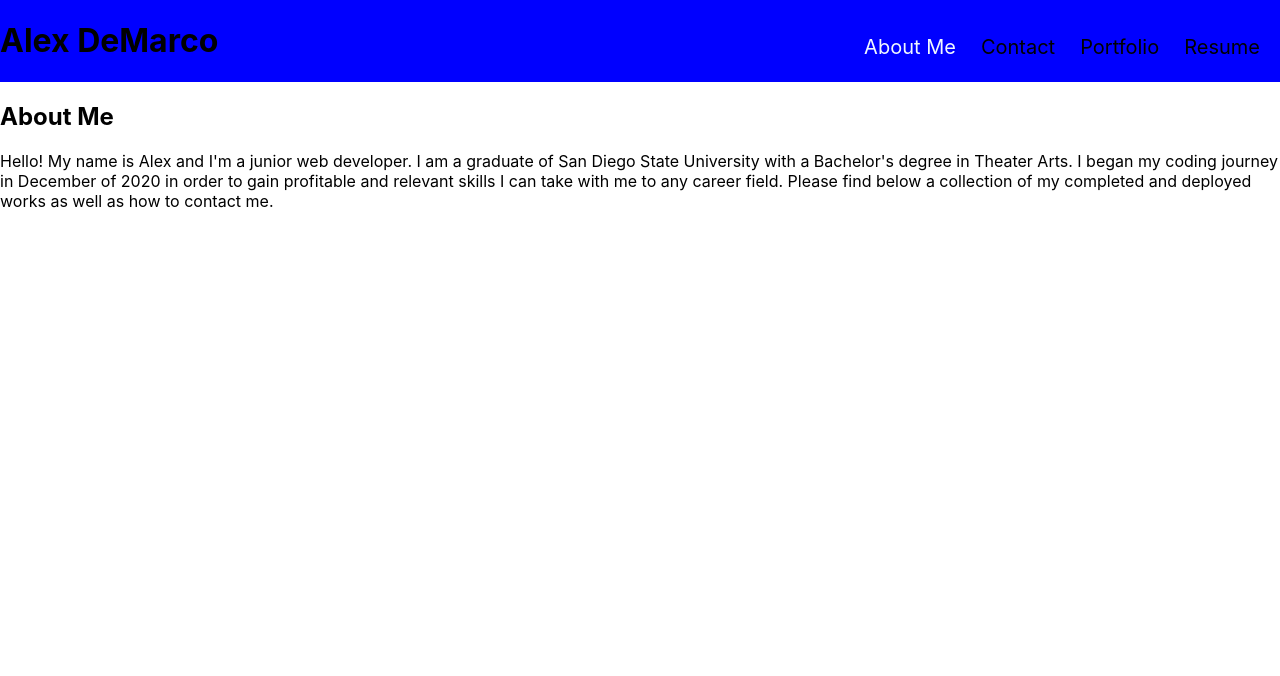
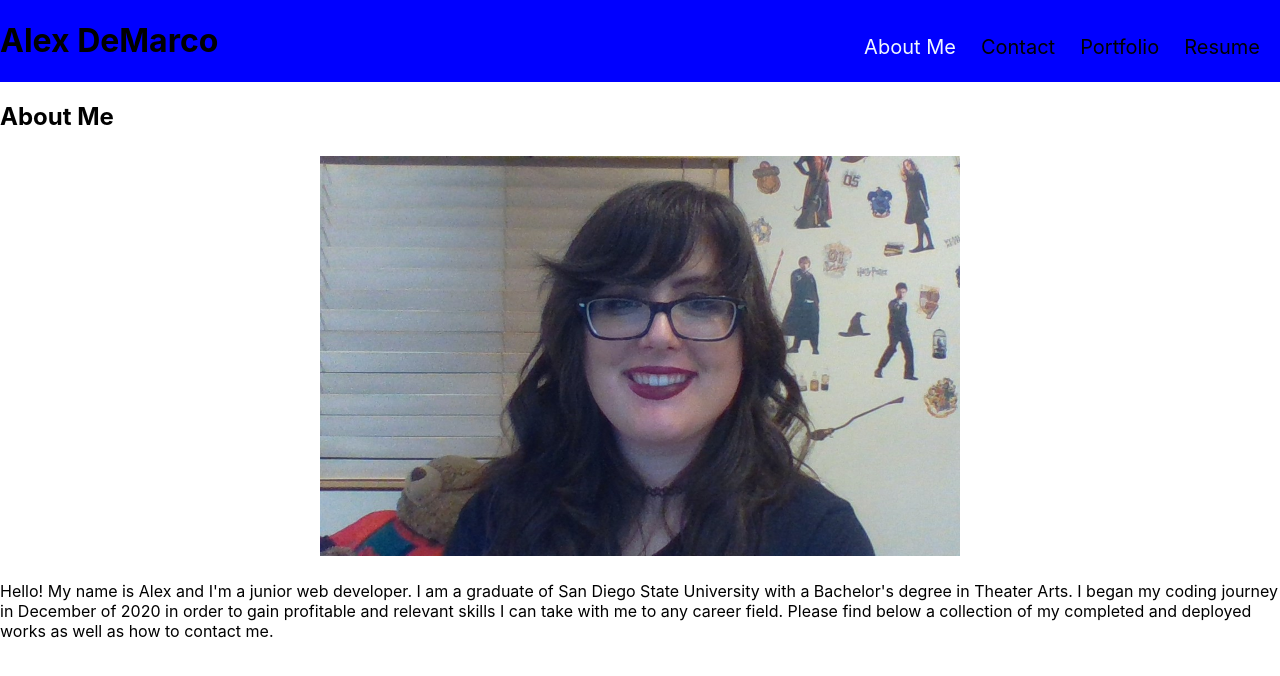
Before and after one commit to allykatrocks/React-Portfolio, a React (Create React App) app: page / in a window 1280 px wide. Shown: the top 676 px of the page. Built offline with nearby package versions, Linux system fonts and the light colour scheme.

Commit message:
trying to incorporate photo

```diff
--- a/src/App.css
+++ b/src/App.css
@@ -30,3 +30,14 @@ li:hover {
 .active {
   color: aliceblue;
 }
+
+.Me {
+  height: 400px;
+  width: 50%;
+  margin-top: 25px;
+  margin-bottom: 25px;
+  margin-left: 25%;
+  background-image: url("./assets/images/my\ face.jpg");
+  background-size: cover;
+  background-position: center;
+}
--- a/src/pages/AboutMe.js
+++ b/src/pages/AboutMe.js
@@ -1,8 +1,10 @@
 import React from 'react';
+
 
 const AboutMe = () => {
     return (<section class="about-me" id="about-me">
     <h2>About Me</h2>
+    <div className="Me"></div>
     <p>
       Hello! My name is Alex and I'm a junior web developer. I am a graduate
       of San Diego State University with a Bachelor's degree in Theater
```
